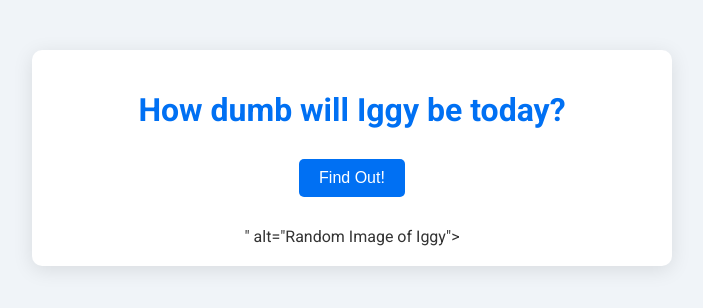
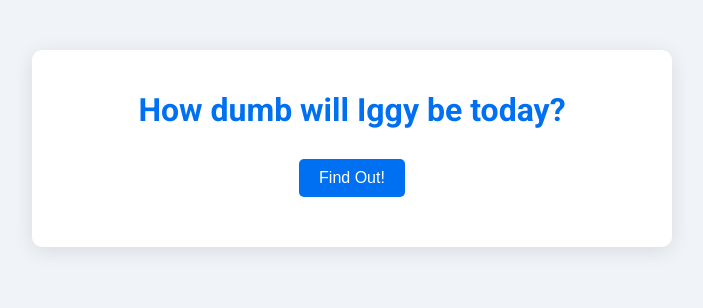
Before and after one commit to SAMPLAYZBLOX/the-iggy-project, a plain HTML site: page index.html in a window 1280 px wide. Shown: the whole page, without its empty margins (288-991 px from the left). Drawn offline with Linux system fonts and the light colour scheme.

Commit message:
Testerrr

```diff
--- a/index.html
+++ b/index.html
@@ -64,7 +64,7 @@
     <h1>How dumb will Iggy be today?</h1>
     <button onclick="generatePercentage()">Find Out!</button>
     <h2 id="result"></h2>
-    <img id="iggyImage" src="<a href="https://ibb.co/3cPSYDS"><img src="https://i.ibb.co/sqXsJ0s/IMG-1514.webp" alt="IMG-1514" border="0"></a>" alt="Random Image of Iggy">
+    <img id="iggyImage" src="https://ibb.co/3cPSYDS" alt="Random Image of Iggy">
     <audio id="clickSound" src="https://www.soundjay.com/button/sounds/button-3.mp3"></audio>
   </div>
 
```
